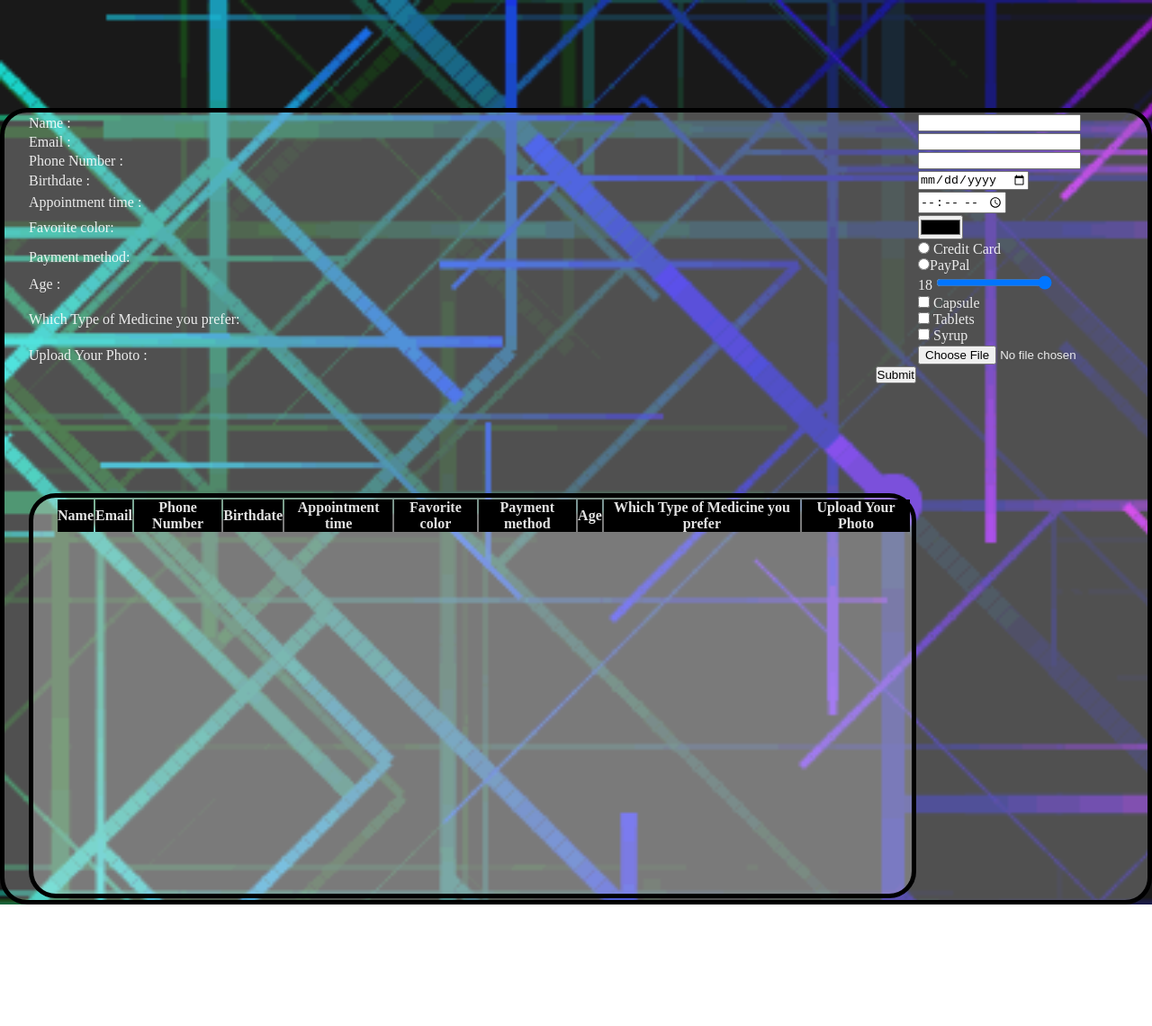
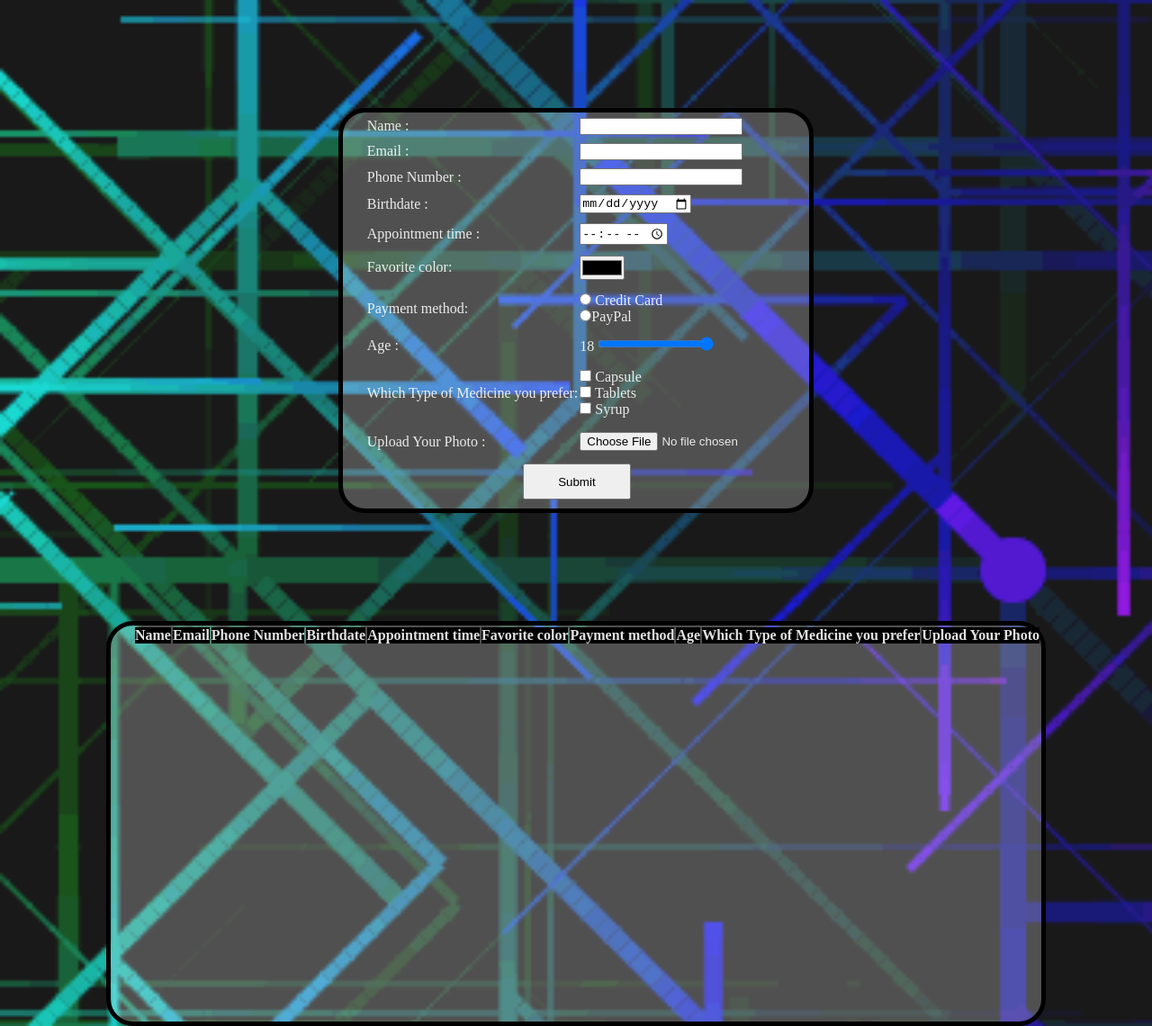
Before and after one commit to vasoya-nihal/problem2, a plain HTML site: page form.html in a window 1280 px wide. Shown: the whole page at 90% size. Before the commit the page ends 1005 px from the top, so only its background shows below. Drawn offline with Linux system fonts and the light colour scheme.

Commit message:
form change

```diff
--- a/form.html
+++ b/form.html
@@ -15,13 +15,13 @@
             <!-- <form oninput="result.value = age.value" onsubmit="event.preventDefault();" return numberValidation()"
                 name="myform"> -->
             <!-- <form onsubmit="event.preventDefault();"> -->
-            <form onsubmit="event.preventDefault();onFormSubmit();numberValidation();" autocomplete="">
+            <form onsubmit="event.preventDefault();onFormSubmit();numberValidation();nameValidation()" autocomplete="">
                 <tr>
                     <td>
                         <label for="name">Name :</label>
                     </td>
                     <td>
-                        <input type="text" name="name_text" id="name" required>
+                        <input type="text" name="name" id="name" required>
                         <span id="name_message" style="color: red;"></span>
 
                     </td>
@@ -112,13 +112,15 @@
                         <label for="submit">Submit :</label>
                     </td> -->
                     <td>
-                        <input type="submit" name="submit" id="submit" onclick="myForm()" style="float: right;">
+                        <input type="submit" name="submit" id="submit" onclick="myForm()"
+                            style="float: right; width: 120px; margin-right: -25%; height: 40px;">
                     </td>
                 </tr>
             </form>
-            <!-- skjdgvsudgfbwieoufgweio? -->
-            <tr>
-                <td>
+
+        </table>
+
+        <form>
             <table class="list" id="clientlist">
                 <thead>
                     <tr style="background-color: black;">
@@ -140,9 +142,7 @@
                 </tbody>
 
             </table>
-                </td>
-            </tr>
-        </table>
+        </form>
     </center>
     <script src="main.js"></script>
 
```
Lines whose indentation alone changed are shown as unchanged.
